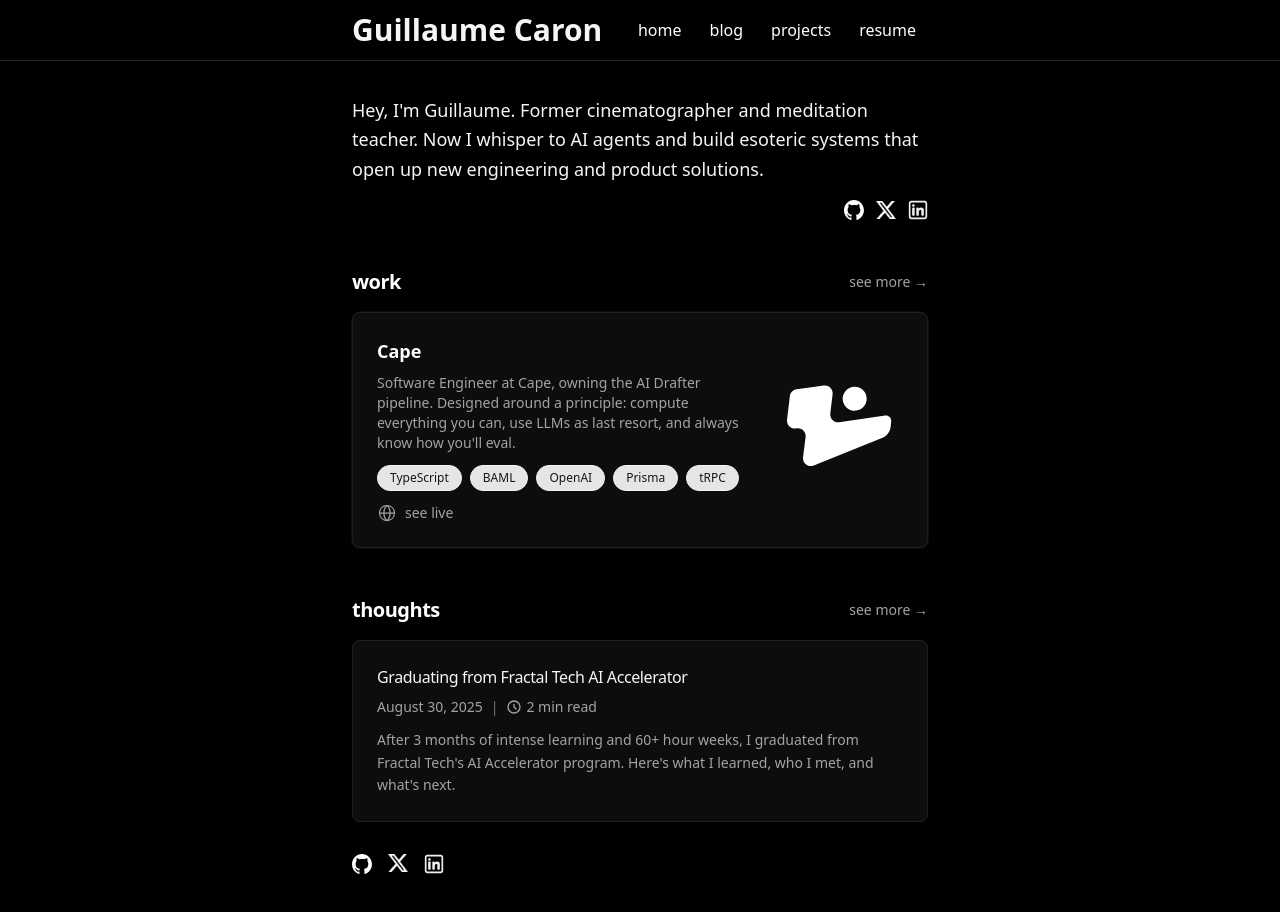
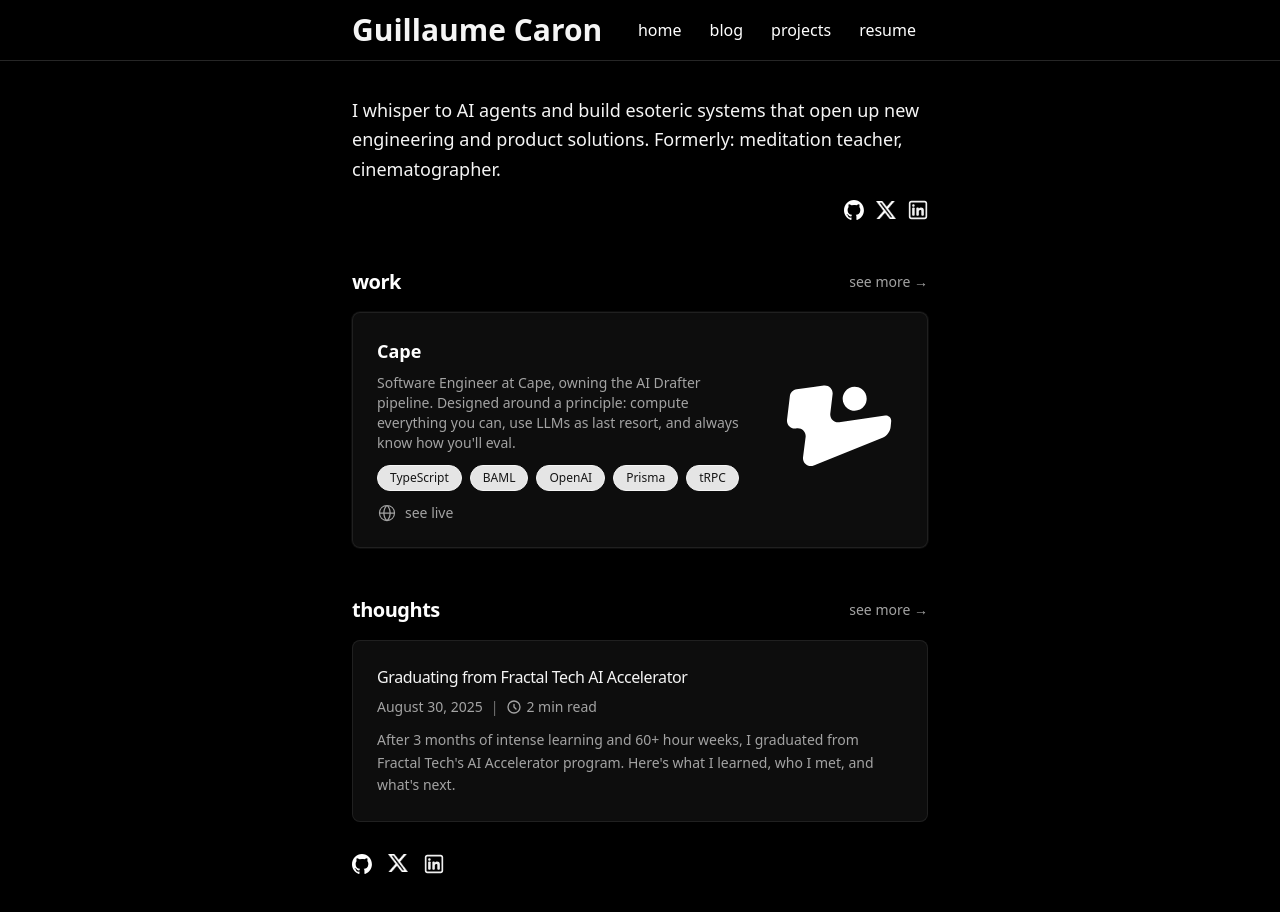
Before and after one commit to guy-car/portfolio-guillaume-caron, a Next.js app: page / in a window 1280 px wide. Shown: the top 912 px of the page. Built offline with nearby package versions, Linux system fonts and the light colour scheme.

Commit message:
Refine bio: lead with hook, move background to footnote

```diff
--- a/app/page.tsx
+++ b/app/page.tsx
@@ -13,7 +13,7 @@
       {/* Bio Section */}
       <div className="space-y-4">
         <p className="text-lg text-neutral-100 leading-relaxed">
-          Hey, I'm Guillaume. Former cinematographer and meditation teacher. Now I whisper to AI agents and build esoteric systems that open up new engineering and product solutions.
+          I whisper to AI agents and build esoteric systems that open up new engineering and product solutions. Formerly: meditation teacher, cinematographer.
         </p>
         <div className="flex justify-end">
           <div className="flex items-center space-x-3">
```
Also changed, not shown: public/cape-logo.svg.
